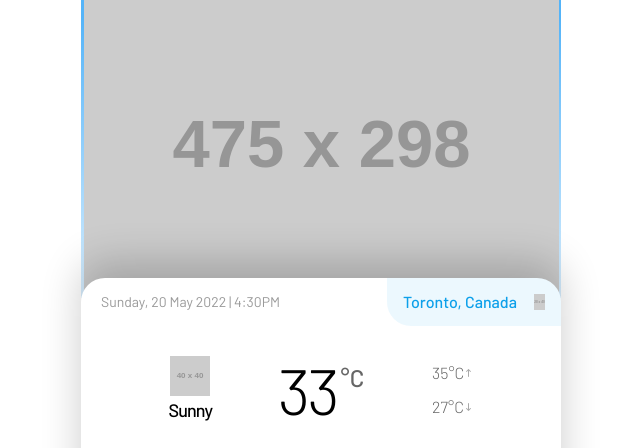
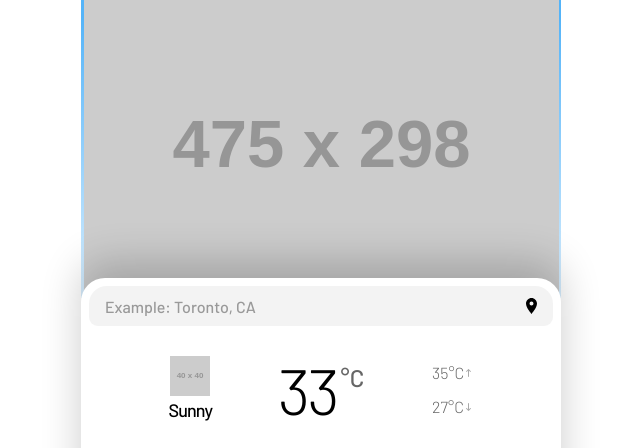
Before and after one commit to GeorgeKryptonian/WeatherApp, a website built with webpack: page src/index.html in a window 1280 px wide. Shown: the top 448 px of the page, without its empty margins (319-959 px from the left). Built offline with nearby package versions, Linux system fonts and the light colour scheme; placeholder pictures from the web are drawn by us; files whose address does not match are found by name.

Commit message:
"getByCurrentCoordinates" module has been added

```diff
--- a/src/index.html
+++ b/src/index.html
@@ -22,14 +22,14 @@
     </div>
     <div class="panel absolute bottom-0 w-full rounded-t-3xl bg-white shadow-[0px_-16px_40px_rgba(0,_0,_0,_0.2)] font-medium">
         <!-- • Add/remove "pt-2 px-2" classes to the .locationBlock -->
-        <div class="locationBlock flex justify-between items-center transition-[padding] duration-300">
+        <div class="locationBlock flex justify-between items-center transition-[padding] duration-300 pt-2 px-2">
             <!-- • Show/hide .currentDateAndTime -->
-            <span class="currentDateAndTime text-xs xs:text-sm font-normal text-[#999999] mx-5 transition-all duration-300">Sunday, 20 May 2022  |  4:30PM</span>
+<!--            <span class="currentDateAndTime text-xs xs:text-sm font-normal text-[#999999] mx-5 transition-all duration-300">Sunday, 20 May 2022  |  4:30PM</span>-->
             <!--
                 • If .locationInput's type is "button": "h-12 text-[#0DA0EA] bg-[#0D9FEA14] bg-[url(assets/images/icons/location_typeButton.svg)] rounded-tr-3xl rounded-bl-3xl cursor-pointer" classes and value isn't empty".
                 • If .locationInput's type is "text": "w-full h-10 text-black bg-[#F3F3F3] bg-[url(assets/images/icons/location_typeText.svg)] rounded-t-[18px] rounded-b-[9px]" classes and value is empty.
             -->
-            <input class="locationInput pl-4 pr-11 text-left text-sm xs:text-base bg-no-repeat bg-[length:11.2px] bg-[right_16px_center] placeholder-[#999999] transition-all duration-300 h-12 text-[#0DA0EA] bg-[#0D9FEA14] bg-[url(https://via.placeholder.com/28x40)] rounded-tr-3xl rounded-bl-3xl cursor-pointer" type="button" placeholder="Example: Toronto, CA" value="Toronto, Canada">
+            <input class="locationInput pl-4 pr-11 text-left text-sm xs:text-base bg-no-repeat bg-[length:11.2px] bg-[right_16px_center] placeholder-[#999999] transition-all duration-300 w-full h-10 text-black bg-[#F3F3F3] bg-[url(assets/images/icons/location_typeText.svg)] rounded-t-[18px] rounded-b-[9px]" type="text" placeholder="Example: Toronto, CA" value="">
         </div>
 
         <div class="panelGrid grid grid-cols-3 gap-y-10 justify-items-center items-center px-6 xs:px-11 mt-6 transition-all duration-300">
--- a/src/scripts/main.js
+++ b/src/scripts/main.js
@@ -1,2 +1,3 @@
 import '../output.css';
 import '../index.html';
+import {getByCurrentCoordinates} from './modules/getByCurrentCoordinates';
--- /dev/null
+++ b/src/scripts/modules/getByCurrentCoordinates.js
@@ -0,0 +1,10 @@
+export function getByCurrentCoordinates(latitude, longitude) {
+    return require('axios').get('https://api.openweathermap.org/data/2.5/weather', {
+        params: {
+            lat: latitude,
+            lon: longitude,
+            units: 'metric',
+            appid: '8257a26fa136769d0cee0bd2caa0a891'
+        }
+    }).then(((response) => response.data));
+}
```
Also changed, not shown: dist/index.html, src/output.css, 2 other files.
